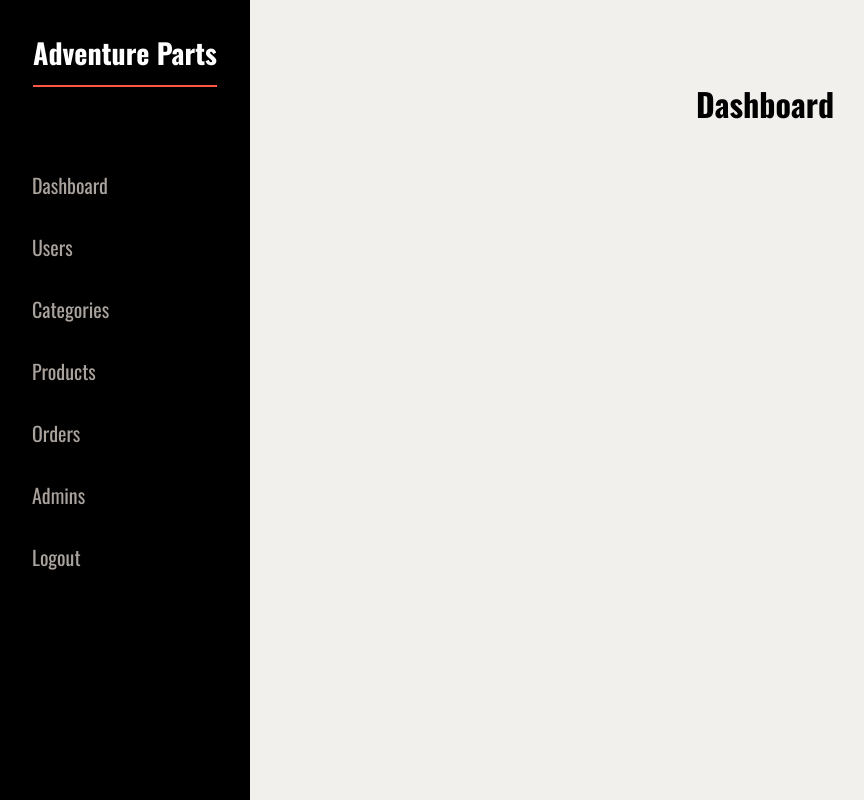
After one commit to Allavezz/adventure_parts, a PHP site: page /views/admin/dashboard.php in a window 1280 px wide. The commit adds this page. Shown: the whole page, without its empty margins (0-864 px from the left). Run offline with PHP 8.4, Linux system fonts and the light colour scheme; the template is opened without the code that fills it, so the values that code supplies are empty; style sheets or scripts are compiled from the project's sources; some libraries are stand-ins or nearby versions.

Commit message:
feat: change routing to include admin dashboard

```diff
--- /dev/null
+++ b/scss/components/_admin-nav.scss
@@ -0,0 +1,41 @@
+.admin-nav {
+	height: 100dvh;
+	width: 250px;
+	background-color: var(--black);
+	float: left;
+	font-family: 'Oswald', sans-serif;
+	padding: 2rem;
+	position: fixed;
+	display: flex;
+	flex-direction: column;
+	align-items: center;
+	gap: 6rem;
+
+	h2 {
+		position: relative;
+		color: var(--white);
+		font-size: 1.75rem;
+
+		&::after {
+			content: '';
+			display: block;
+			border-bottom: 2px solid var(--brand);
+			width: 100%;
+			position: absolute;
+			bottom: -30%;
+		}
+	}
+
+	nav {
+		color: var(--nav);
+
+		font-size: 1.25rem;
+		align-self: flex-start;
+
+		ul {
+			display: flex;
+			flex-direction: column;
+			gap: 2rem;
+		}
+	}
+}
--- a/scss/components/_index.scss
+++ b/scss/components/_index.scss
@@ -1,3 +1,4 @@
 @forward './header';
 @forward './footer';
 @forward './button';
+@forward './admin-nav';
--- /dev/null
+++ b/scss/pages/admin/_dashboard.scss
@@ -0,0 +1,11 @@
+@use '../../abstracts' as *;
+
+.dashboard {
+	width: calc(100% - 250px);
+	height: 100dvh;
+	background-color: var(--bg-w);
+	float: right;
+	display: flex;
+	flex-direction: column;
+	align-items: center;
+}
--- a/scss/pages/admin/_index.scss
+++ b/scss/pages/admin/_index.scss
@@ -1,2 +1,2 @@
 @forward './login';
-@forward './admin';
+@forward './dashboard';
--- /dev/null
+++ b/views/admin/dashboard.php
@@ -0,0 +1,21 @@
+<!DOCTYPE html>
+<html lang="en">
+
+<head>
+    <meta charset="UTF-8">
+    <meta name="viewport" content="width=device-width, initial-scale=1.0">
+    <title>Admin Dashboard - Adventure Parts</title>
+    <link rel="stylesheet" href="/css/main.css">
+</head>
+
+<body>
+    <?php require("templates/nav.php") ?>
+
+    <main class="dashboard sc-padding-b">
+        <h1>Dashboard</h1>
+        <p><?= $categoryCount ?></p>
+    </main>
+
+</body>
+
+</html>
--- /dev/null
+++ b/views/admin/templates/nav.php
@@ -0,0 +1,16 @@
+<aside class="admin-nav">
+
+    <h2><a href="<?= ROOT ?>/">Adventure Parts</a></h2>
+    <nav>
+        <ul>
+            <li><a href="<?= ROOT ?>/admin/">Dashboard</a></li>
+            <li><a href="<?= ROOT ?>/admin/users/">Users</a></li>
+            <li><a href="<?= ROOT ?>/admin/categories/">Categories</a></li>
+            <li><a href="<?= ROOT ?>/admin/products/">Products</a></li>
+            <li><a href="<?= ROOT ?>/admin/orders/">Orders</a></li>
+            <li><a href="<?= ROOT ?>/admin/admins/">Admins</a></li>
+            <li><a href="<?= ROOT ?>/admin/logout/">Logout</a></li>
+        </ul>
+    </nav>
+
+</aside>
```
Also changed, not shown: controllers/admin/dashboard.php (added, +9 -0 lines), index.php (+15 -6 lines), models/categories.php (+13 -0 lines), scss/pages/admin/_admin.scss (deleted, +0 -42 lines).
